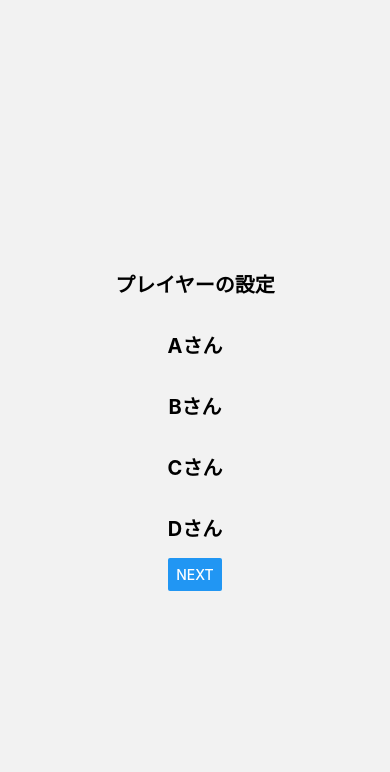
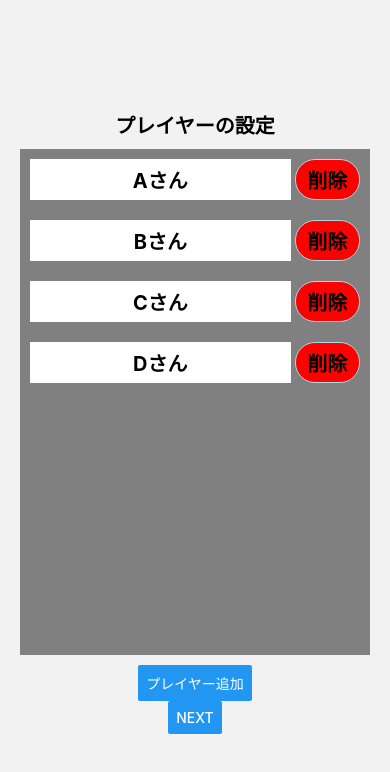
Before and after one commit to iik-matching/werewolfgame, a React Native app: screen /PlayerSetting in a window 390 px wide. Shown: the top 772 px of the page. Built offline with nearby package versions, Linux system fonts and the light colour scheme.

Commit message:
とりあえず保存版 ：役職設定画面の実装途中

```diff
--- a/App.tsx
+++ b/App.tsx
@@ -12,12 +12,16 @@ import {GameClass} from './src/classes/GameClass';
 export type RootStackParamList = {
   Home: undefined;
   PlayerSetting: undefined;
-  YakushokuSetting: undefined;
+  YakushokuSetting: PlayerNames;
   Kakunin: MasterProps;
 };
 
 type MasterProps = {
   game: GameClass;
+};
+
+type PlayerNames = {
+  PlayerNames: string[];
 };
 
 //const Stack = createNativeStackNavigator();
--- a/src/classes/GameClass.ts
+++ b/src/classes/GameClass.ts
@@ -70,6 +70,7 @@ export class GameClass {
 
     //複数人の場合　決選投票へ
 
+    //判定処理
     this.hantei();
 
     //インデックス初期化
@@ -116,10 +117,16 @@ export class GameClass {
       }
     }
 
+    //判定処理
     this.hantei();
 
     //インデックス初期化
     this.nowIndex = 0;
+
+    //投票数の初期化
+    for (var i = 0; i < this.players.length; i++) {
+      this.players[i].countInitialize();
+    }
   }
 
   //判定
--- a/src/classes/PlayerClass.ts
+++ b/src/classes/PlayerClass.ts
@@ -53,6 +53,9 @@ export class PlayerClass {
 
   countInitialize() {
     this.count = 0;
+    this.uranaiFlag = false;
+    this.kishiFlag = false;
+    this.shuugekiFlag = false;
   }
 
   changeIsDeath(flag: boolean) {
--- a/src/screens/010_playerssetting/PlayerSetting.tsx
+++ b/src/screens/010_playerssetting/PlayerSetting.tsx
@@ -1,6 +1,15 @@
 import {NativeStackScreenProps} from '@react-navigation/native-stack';
 import React from 'react';
-import {SafeAreaView, Button, StyleSheet, Text, View} from 'react-native';
+import {
+  SafeAreaView,
+  Button,
+  StyleSheet,
+  Text,
+  View,
+  TextInput,
+  ScrollView,
+  Alert,
+} from 'react-native';
 import {RootStackParamList} from '../../../App';
 
 //お決まり
@@ -8,16 +17,76 @@ type Props = NativeStackScreenProps<RootStackParamList, 'PlayerSetting'>;
 
 const PlayerSetting: React.FC<Props> = ({route, navigation}) => {
   function Tap() {
-    navigation.navigate('YakushokuSetting');
+    //
+    //同じ名前チェック
+    //
+    let arr = isNames.filter(function (val, idx, arr) {
+      return arr.lastIndexOf(val) !== idx && arr.indexOf(val) === idx;
+    });
+    if (arr.length != 0) {
+      //同じ名前があります
+      console.log(`同じ名前があります`);
+      Alert.alert('メッセージ', '同じ名前があります', [
+        {text: 'OK', onPress: () => console.log('OK Pressed')},
+      ]);
+      return;
+    }
+
+    navigation.navigate('YakushokuSetting', {
+      PlayerNames: isNames,
+    });
+  }
+
+  const [isNames, setIsNames] = React.useState([
+    'Aさん',
+    'Bさん',
+    'Cさん',
+    'Dさん',
+  ]);
+
+  function onChange(str: string, index: number) {
+    setIsNames(isNames.map((name, i) => (i === index ? str : name)));
+  }
+
+  function addPlayer() {
+    setIsNames([...isNames, `新規プレイヤー${isNames.length}`]);
+  }
+
+  function deletePlayer(index: number) {
+    if (isNames.length == 4) {
+      //これ以上は減らせません
+      console.log(`これ以上は減らせません`);
+      Alert.alert('メッセージ', 'これ以上は減らせません', [
+        {text: 'OK', onPress: () => console.log('OK Pressed')},
+      ]);
+      return;
+    }
+    console.log(`${index}を削除します`);
+    setIsNames(isNames.filter((name, i) => i != index));
   }
 
   return (
     <SafeAreaView style={styles.container}>
-      <Text style={styles.greeting}>プレイヤーの設定</Text>
-      <Text style={styles.greeting}>Aさん</Text>
-      <Text style={styles.greeting}>Bさん</Text>
-      <Text style={styles.greeting}>Cさん</Text>
-      <Text style={styles.greeting}>Dさん</Text>
+      <Text style={styles.text}>プレイヤーの設定</Text>
+      <ScrollView style={styles.scrollView}>
+        {isNames.map((name, i) => (
+          <View style={styles.row}>
+            <TextInput
+              style={[styles.text, styles.rowtext]}
+              onChangeText={str => onChange(str, i)}
+              value={name}
+            />
+            <Text
+              style={[styles.text, styles.rowbutton]}
+              onPress={() => deletePlayer(i)}>
+              削除
+            </Text>
+          </View>
+        ))}
+      </ScrollView>
+
+      <Button title="プレイヤー追加" onPress={addPlayer} />
+
       <Button title="next" onPress={Tap} />
     </SafeAreaView>
   );
@@ -29,10 +98,36 @@ const styles = StyleSheet.create({
     alignItems: 'center',
     justifyContent: 'center',
   },
-  greeting: {
+  text: {
     fontSize: 20,
     fontWeight: 'bold',
-    margin: 16,
+  },
+  row: {
+    display: 'flex',
+    flexDirection: 'row',
+    padding: 10,
+  },
+  rowtext: {
+    width: '80%',
+    backgroundColor: 'white',
+    textAlign: 'center',
+  },
+  rowbutton: {
+    width: '20%',
+    backgroundColor: 'red',
+    textAlign: 'center',
+    padding: 5,
+    borderRadius: 20,
+    borderWidth: 1,
+    borderColor: 'lightblue',
+    overflow: 'hidden',
+    marginLeft: 4,
+  },
+  scrollView: {
+    backgroundColor: 'gray',
+    marginHorizontal: 20,
+    maxHeight: '60%',
+    margin: 10,
   },
 });
 
--- a/src/screens/020_yakushokusetthing/YakushokuSetting.tsx
+++ b/src/screens/020_yakushokusetthing/YakushokuSetting.tsx
@@ -1,5 +1,5 @@
 import {NativeStackScreenProps} from '@react-navigation/native-stack';
-import React from 'react';
+import React, {useEffect} from 'react';
 import {SafeAreaView, Button, StyleSheet, Text, View} from 'react-native';
 import {RootStackParamList} from '../../../App';
 import {GameClass} from '../../classes/GameClass';
@@ -14,7 +14,10 @@ import {
 //お決まり
 type Props = NativeStackScreenProps<RootStackParamList, 'YakushokuSetting'>;
 
-const YakushokuSetting: React.FC<Props> = ({navigation}) => {
+const YakushokuSetting: React.FC<Props> = ({route, navigation}) => {
+  // ここでPropsを受け取る
+  const {PlayerNames} = route.params;
+
   function Tap() {
     //ゲームを作成し、次の画面に渡す
     var arr = [
@@ -44,13 +47,84 @@ const YakushokuSetting: React.FC<Props> = ({navigation}) => {
     return array;
   };
 
+  const [isNZinrou, setIsNZinrou] = React.useState(1);
+  const [isNSimin, setIsNSimin] = React.useState(0);
+  const [isNKishi, setIsNKishi] = React.useState(1);
+  const [isNUranai, setIsNUranai] = React.useState(1);
+
+  const [enable1, setEneble1] = React.useState(true);
+  const [enable2, setEneble2] = React.useState(true);
+
+  React.useEffect(() => {
+    //人狼騎士占い師に１人づつ割り振ってある
+    setIsNSimin(PlayerNames.length - 3);
+
+    canButtons();
+  }, []);
+
+  function addZinrou(val: number) {
+    setIsNZinrou(isNZinrou + val);
+    setIsNSimin(isNSimin - val);
+    canButtons();
+  }
+  function addShimin() {}
+  function addKishi() {}
+  function addUranai() {}
+
+  //この状況でできる操作を適応する関数
+  function canButtons() {
+    //人狼がプラスできるかどうか
+    setEneble1(checkCanGame(isNZinrou + 1, isNSimin, isNKishi, isNUranai));
+    setEneble2(checkCanGame(isNZinrou - 1, isNSimin, isNKishi, isNUranai));
+  }
+
+  function checkCanGame(
+    nZinrou: number,
+    nShimin: number,
+    nKishi: number,
+    nUranai: number,
+  ) {
+    if (nZinrou != 0 && nZinrou < nShimin + nKishi + nUranai) {
+      return true;
+    } else {
+      return false;
+    }
+  }
+
   return (
     <SafeAreaView style={styles.container}>
       <Text style={styles.greeting}>役職設定</Text>
-      <Text style={styles.greeting}>人狼:１</Text>
-      <Text style={styles.greeting}>市民:１</Text>
-      <Text style={styles.greeting}>騎士：１</Text>
-      <Text style={styles.greeting}>占い師:１</Text>
+
+      <Text style={styles.greeting}>全体人口:{PlayerNames.length}</Text>
+
+      <View style={styles.row}>
+        <Text style={styles.greeting}>人狼:{isNZinrou}</Text>
+        {enable1 ? (
+          <Button title="+" onPress={() => addZinrou(1)} />
+        ) : (
+          <Button title="+" onPress={() => addZinrou(1)} />
+        )}
+        {enable2 ? (
+          <Button title="-" onPress={() => addZinrou(-1)} />
+        ) : (
+          <Button disabled title="-" onPress={() => addZinrou(-1)} />
+        )}
+      </View>
+      <View style={styles.row}>
+        <Text style={styles.greeting}>市民:{isNSimin}</Text>
+        <Text style={styles.greeting}>+</Text>
+        <Text style={styles.greeting}>-</Text>
+      </View>
+      <View style={styles.row}>
+        <Text style={styles.greeting}>騎士：{isNKishi}</Text>
+        <Text style={styles.greeting}>+</Text>
+        <Text style={styles.greeting}>-</Text>
+      </View>
+      <View style={styles.row}>
+        <Text style={styles.greeting}>占い師:{isNUranai}</Text>
+        <Text style={styles.greeting}>+</Text>
+        <Text style={styles.greeting}>-</Text>
+      </View>
       <Button title="next" onPress={Tap} />
     </SafeAreaView>
   );
@@ -67,6 +141,17 @@ const styles = StyleSheet.create({
     fontWeight: 'bold',
     margin: 16,
   },
+  row: {
+    display: 'flex',
+    flexDirection: 'row',
+    padding: 10,
+  },
+  eneble: {
+    backgroundColor: 'gray',
+  },
+  uneneble: {
+    backgroundColor: 'red',
+  },
 });
 
 export default YakushokuSetting;
```
